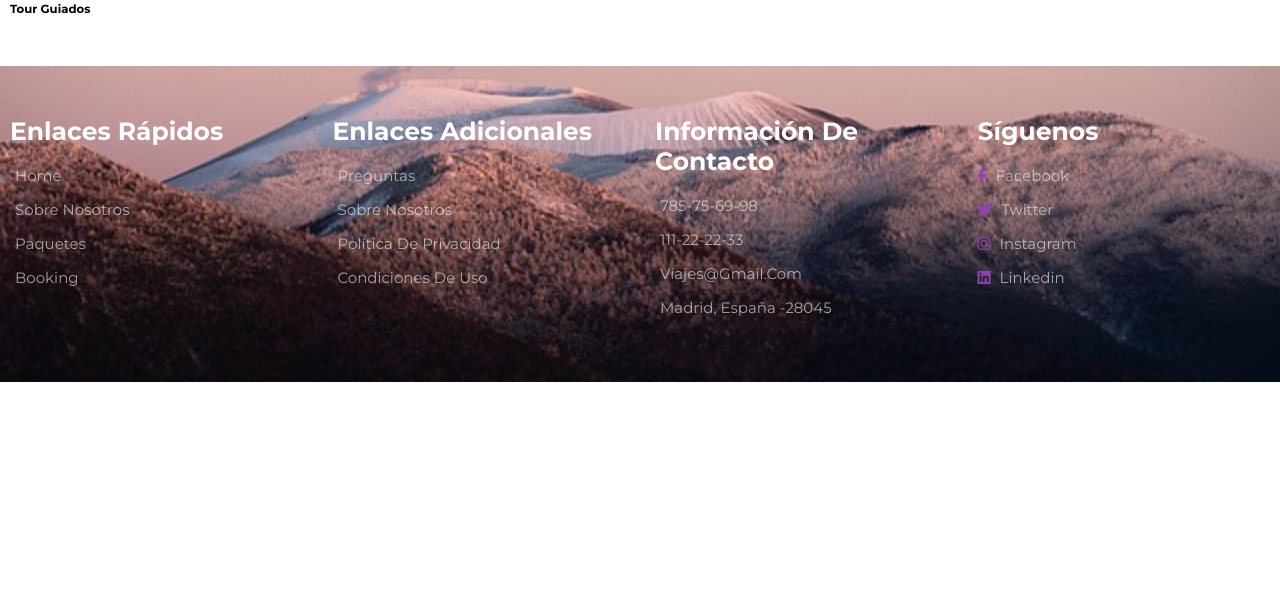
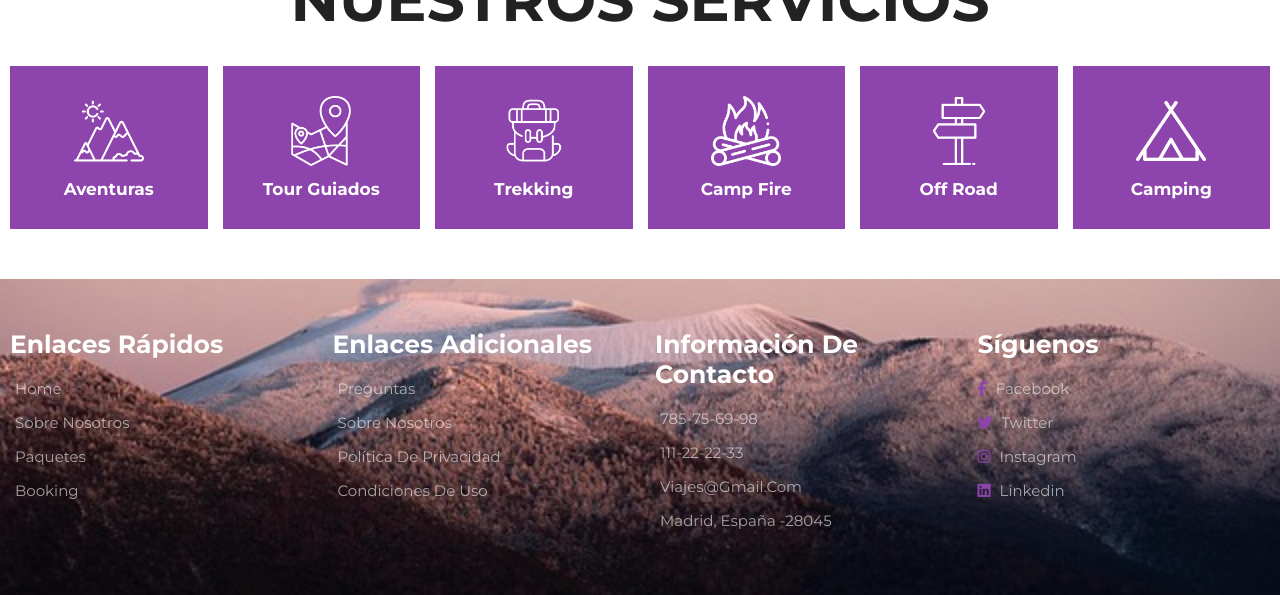
Before and after one commit to almudenadomenech/PROYECTO_PAGINAWEB, a PHP site: page /home.php in a window 1280 px wide. Shown: the part 787-1382 px from the top of the page. Before the commit the page ends 1169 px from the top, so only its background shows below. Run offline with PHP 8.4, Linux system fonts and the light colour scheme.

Commit message:
ajustes de diseño

```diff
--- a/css/style.css
+++ b/css/style.css
@@ -25,7 +25,7 @@
 
 html{
     font-size:62.5% ;
-    overflow: hidden;
+    /* overflow: hidden; */
 }
 
 html::-webkit-scrollbar{
@@ -43,6 +43,30 @@ html::-webkit-scrollbar-thumb{
 section{
     padding: 5rem 10px;
 }
+
+.btn{
+    display: inline-block;
+    background: var(--black);
+    margin-top: 1rem;
+    color: var(--white);
+    font-size: 1.7rem;
+    padding: 1rem 3 rem;
+    cursor: pointer;
+}
+
+.btn:hover{
+    background: var(--main-color);
+
+}
+
+.heading-title{
+    text-align: center;
+    margin-bottom: 3rem;
+    font-size: 6rem;
+    text-transform: uppercase;
+    color: var(--black);
+}
+
 .header{
    position: sticky;
    top: 0; left: 0; right: 0;
@@ -77,8 +101,72 @@ section{
     display: none;
 }
 
+.home{
+    padding:0 ;
+}
 
+.home .slide{
+    text-align: center;
+    padding: 2rem;
+    display: flex;
+    align-items: center;
+    justify-content: center;
+    background-size: cover !important;
+    background-position: center !important;
+    min-height: 60rem;
+}
 
+.home .slide .content{
+    width: 85rem;
+    display: none;
+}
+.home .swiper-slider-active .content{
+    display: inline-block;
+}
+
+.home .slide .content span{
+    display: block;
+    font-size: 2.2rem;
+    color: var(--light-black);
+    padding-bottom: 1rem;
+}
+
+.home .slide .content h3{
+    font-size: 6vw;
+    color: var(--white);
+    text-transform: uppercase;
+    line-height: 1;
+    text-shadow: var(--text-shadow);
+    padding: 1rem 0;
+}
+
+.services .box-container{
+    display: grid;
+    grid-template-columns: repeat(auto-fit, minmax(16rem, 1fr));
+    gap: 1.5rem
+}
+
+.services .box-container .box{
+    padding: 3rem 2rem;
+    text-align: center;
+    background: var(--main-color);
+    cursor: pointer;
+}
+
+.services .box-container .box:hover{
+    background: var(--black);
+}
+
+.services .box-container .box img{
+    height: 7rem;
+    filter: brightness(0) invert(1);
+}
+
+.services .box-container .box h3{
+    color: var(--white);
+    font-size: 1.7rem;
+    padding-top: 1rem;
+}
 
 
 
@@ -153,6 +241,7 @@ section{
 
 
 
+
 /* media queries */
 @media(max-width:1200px){
     section{
@@ -207,4 +296,7 @@ section{
         font-size: 50%;
     }
 
+    .heading-title{
+        font-size: 3.5rem;
+    }
 }
--- a/home.php
+++ b/home.php
@@ -31,6 +31,48 @@
 
 </section>
 
+<!-- seccion home  -->
+ <section class="home">
+
+ <div class="swiper home-slider">
+
+    <div class="swiper-wrapper">
+
+        <div class="swiper-slide slide" style="background:url(images/home-slide-1.jpg) no-repeat">
+            <div class="content">
+                <span>explorar, descubrir, viajar</span>
+                <h3>Viajes alrededor del mundo</h3>
+                <a href="paquetes.php" class="btn">Descubre más</a>
+            </div>
+
+        </div>
+
+        <div class="swiper-slide slide" style="background:url(images/home-slide-2.jpg) no-repeat">
+            <div class="content">
+                <span>explorar, descubrir, viajar</span>
+                <h3>Descubre nuevos lugares</h3>
+                <a href="paquetes.php" class="btn">Descubre más</a>
+            </div>
+
+        </div>
+
+        <div class="swiper-slide slide" style="background:url(images/home-slide-3.jpg) no-repeat">
+            <div class="content">
+                <span>explorar, descubrir, viajar</span>
+                <h3>Haz que tu viaje valga la pena</h3>
+                <a href="paquetes.php" class="btn">Descubre más</a>
+            </div>
+
+        </div>
+    </div>
+
+    <div class="swiper-button-next"></div>
+    <div class="swiper-button-prev"></div>
+ </div>
+
+ </section>
+
+
 <!-- seccion servicios  -->
  <section class="services">
 
@@ -39,13 +81,33 @@
  <div class="box-container">
 
     <div class="box">
-        <img src="images/icon-1png" alt="">
+        <img src="images/icon-1.png" alt="">
         <h3>Aventuras</h3>
     </div>
 
     <div class="box">
-        <img src="images/icon-2png" alt="">
+        <img src="images/icon-2.png" alt="">
         <h3>Tour guiados</h3>
+    </div>
+
+    <div class="box">
+        <img src="images/icon-3.png" alt="">
+        <h3>Trekking</h3>
+    </div>
+
+    <div class="box">
+        <img src="images/icon-4.png" alt="">
+        <h3>Camp fire</h3>
+    </div>
+
+    <div class="box">
+        <img src="images/icon-5.png" alt="">
+        <h3>Off road</h3>
+    </div>
+
+    <div class="box">
+        <img src="images/icon-6.png" alt="">
+        <h3>Camping</h3>
     </div>
 
 
--- a/js/script.js
+++ b/js/script.js
@@ -4,4 +4,17 @@ let navbar = document.querySelector('.header .navbar');
 menu.onclick = () =>{
     menu.classList.toggle('fa-times');
     navbar.classList.toggle('active');
-}
+};
+
+window.onscroll = () =>{
+    menu.classList.remove('fa-times');
+    navbar.classList.remove('active');
+};
+
+var swiper =new Swiper(".home-slider", {
+    loop:true,
+    navigation: {
+        nextEl: ".swiper-button-next",
+        prevEl: ".swiper-button-prev",
+    }
+});
```
Also changed, not shown: images/home-slide-1.jpg (added), images/home-slide-2.jpg (added), images/home-slide-3.jpg (added), images/icon-1.png (added), images/icon-2.png (added), images/icon-3.png (added), images/icon-4.png (added), images/icon-5.png (added), images/icon-6.png (added).
